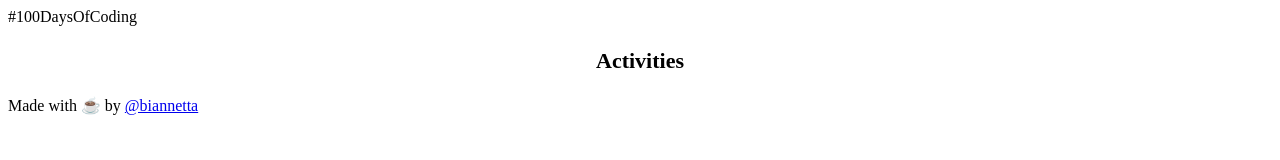
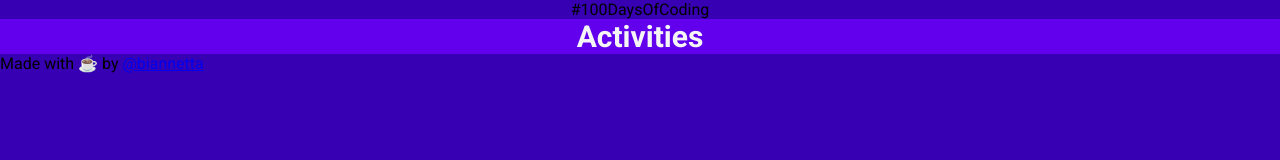
Before and after one commit to biannetta/100DaysOfCode, a website with bundled scripts: page index.html in a window 1280 px wide. Built offline with nearby package versions, Linux system fonts and the light colour scheme; files whose address does not match are found by name.

Commit message:
Day 42: Styling Updates
Exploring the use of BEM styling patterns and
using Material.io design rules

```diff
--- a/index.html
+++ b/index.html
@@ -8,11 +8,11 @@
   </head>
   <body>
     <div id="app">
-      <header class="app__header">#100DaysOfCoding</header>
-      <h3 class="hero hero--title">Activities</h3>
-      <div class="app__content">
+      <header class="app app__header">#100DaysOfCoding</header>
+      <div class="app app__hero">Activities</div>
+      <div class="app app__content">
       </div>
-      <footer class="app__footer">Made with ☕️ by <a href="https://github.com/biannetta/100DaysOfCode">@biannetta</a></footer>
+      <footer class="app app__footer">Made with ☕️ by <a href="https://github.com/biannetta/100DaysOfCode">@biannetta</a></footer>
     </div>
 
     <!-- JS Templates -->
--- a/src/css/style.css
+++ b/src/css/style.css
@@ -1,28 +1,40 @@
 /* Main Stylesheet for 100Day App */
+/* Import variables and google fonts */
+@import "variables.css";
+@import url('https://fonts.googleapis.com/css2?family=Roboto:wght@300;400;700&display=swap');
 
 /* TODO: This does something, will google later*/
 * {
   box-sizing: border-box;
 }
+body {
+  margin: 0px;
+  background-color: var(--primary-color-variant);
+}
 
-/* Hero Styling */
-.hero {
-  font-size: 22px;
+.app {
+  font-family: 'Roboto', sans-serif;
+}
+.app__header {
+  display: flex;
+  align-items: center;
+  justify-content: center;
+}
+.app__hero {
+  background-color: var(--primary-color);
+  font-weight: bold;
+  color: var(--on-primary);
+  font-size: var(--app-large);
   text-align: center;
 }
-.hero--title {
-  font-weight: bold;
-}
-
-/* Panel Styling */
 .app__content {
   display: flex;
 }
 .app__panel {
+  background-color: var(--primary-bg-color);
   width: 100%;
 }
 
-/* Grid style layout */
 .table {
   display: grid;
   grid-template: 1fr / 1fr;
--- /dev/null
+++ b/src/css/variables.css
@@ -0,0 +1,18 @@
+:root {
+  --primary-color: #6200ee;
+  --primary-color-variant: #3700b3;
+  --primary-bg-color: #ffffff;
+
+  --secondary-color:#03dac6;
+  --secondary-color-variant: #018786;
+
+  --on-primary: whitesmoke;
+  --on-secondary: black;
+
+  --app-x-large: 50px;
+  --app-large: 30px;
+  --app-medium: 20px;
+  --app-regular: 15px;
+  --app-small: 10px;
+  --app-x-small: 6px;
+}
--- a/src/views/ActivityListView.js
+++ b/src/views/ActivityListView.js
@@ -17,6 +17,7 @@ export const ActivityListView = Backbone.View.extend ({
   render: function () {
     this.$el.append(this.template());
 
+    // Set jquery reference to table and filter elements
     this.$table = this.$el.find(".table");
     this.$filter = this.$el.find(".filter");
 
```
